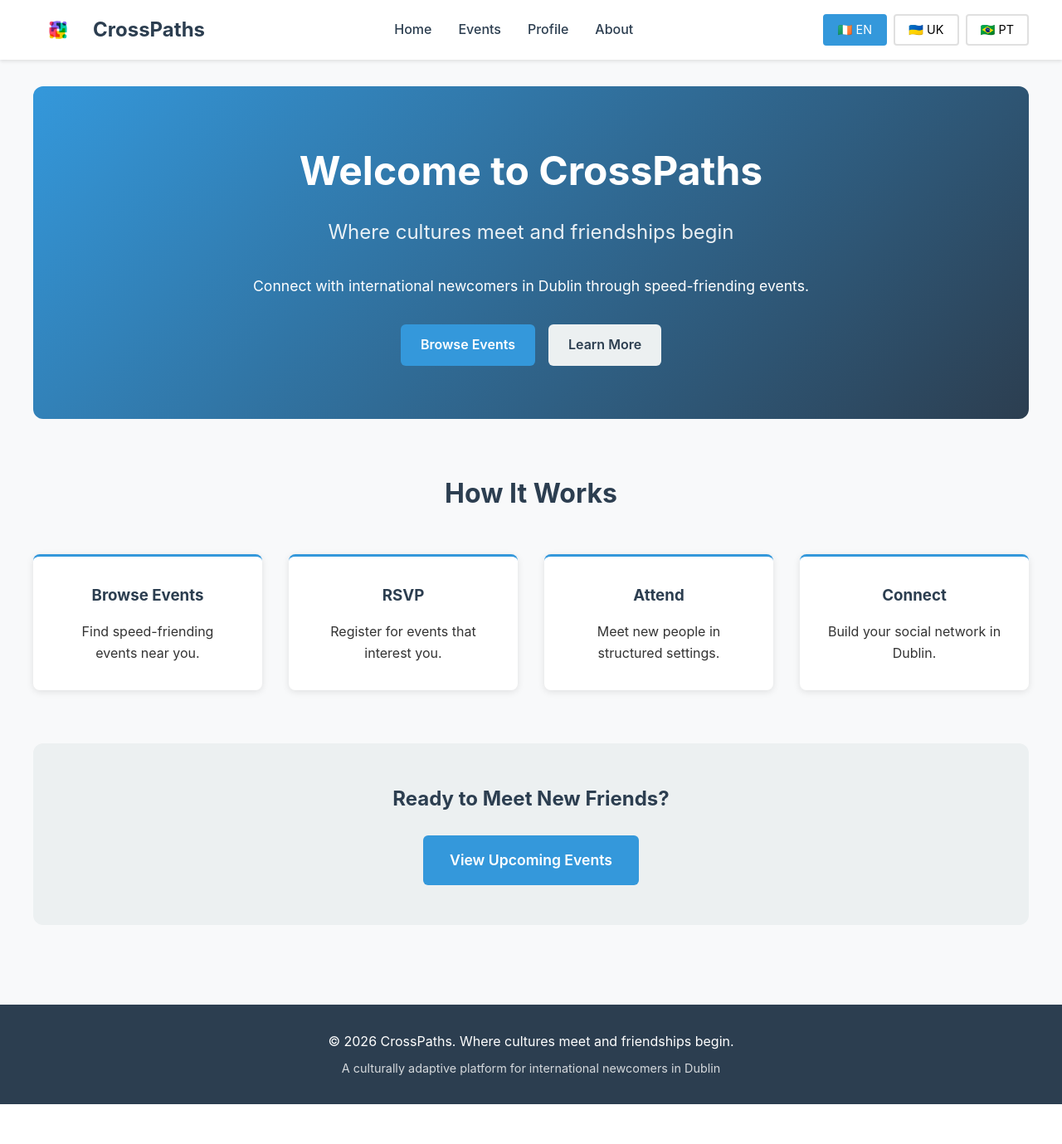
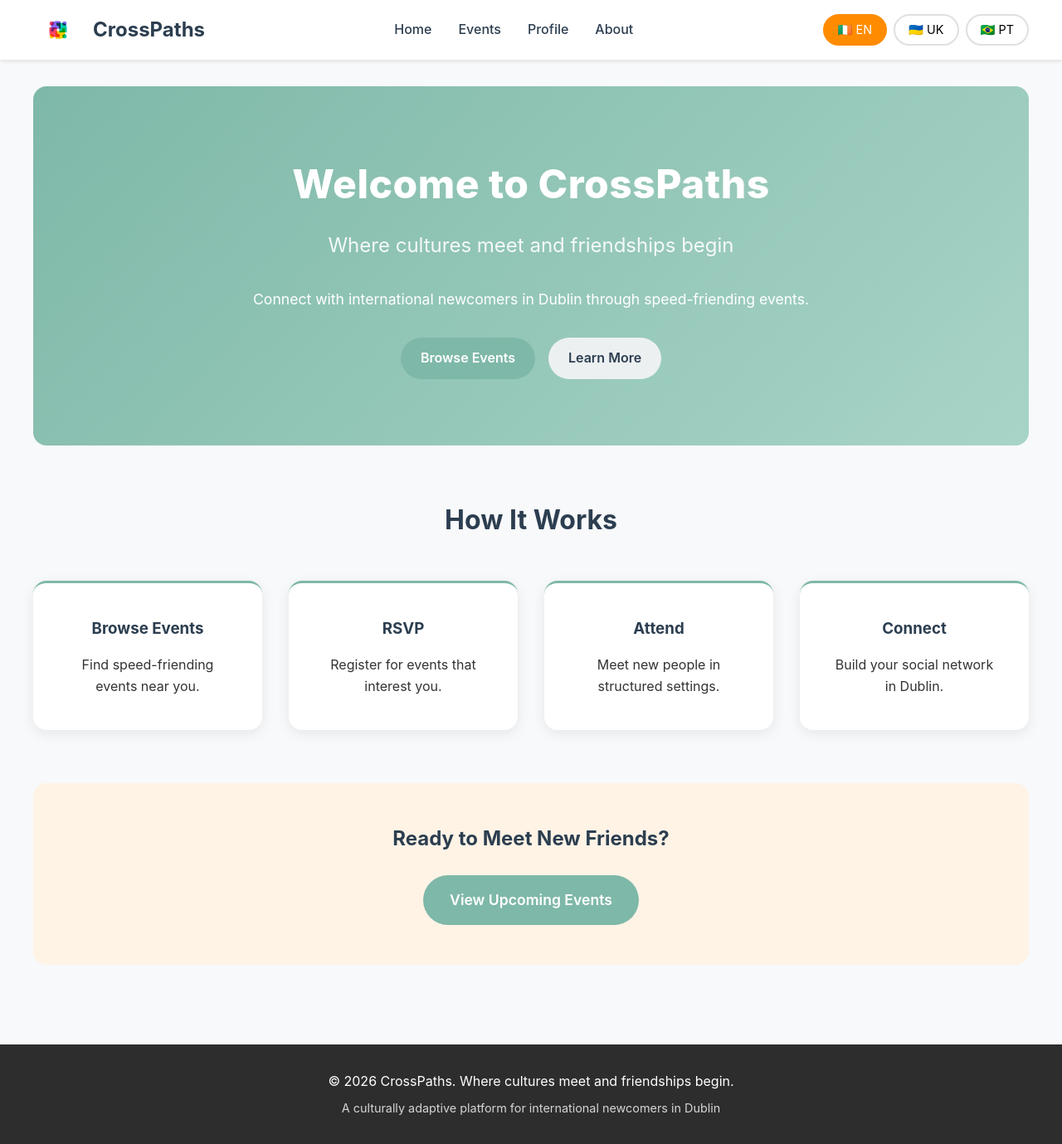
Before and after one commit to Y-A-N-C-H-A-2/SDEV_Project, a Flask app: page / in a window 1280 px wide. Shown: the whole page at 83% size. Before the commit the page ends 1331 px from the top, so only its background shows below. Run offline with Flask 3, Linux system fonts and the light colour scheme.

Commit message:
Restyle CrossPaths with Bumble BFF-inspired design and update README documentation
Co-authored-by: Y-A-N-C-H-A-2 <259068454+Y-A-N-C-H-A-2@users.noreply.github.com>

```diff
--- a/CrossPaths/static/css/main.css
+++ b/CrossPaths/static/css/main.css
@@ -14,7 +15,7 @@
 }
 
 body {
-    font-family: -apple-system, BlinkMacSystemFont, 'Segoe UI', Roboto, Oxygen, Ubuntu, Cantarell, sans-serif;
+    font-family: 'Inter', -apple-system, BlinkMacSystemFont, 'Segoe UI', Roboto, Oxygen, Ubuntu, Cantarell, sans-serif;
     line-height: 1.6;
     color: #333;
     background-color: #f8f9fa;
@@ -96,19 +97,19 @@ button {
     padding: 0.5rem 1rem;
     border: 2px solid #e0e0e0;
     background: white;
-    border-radius: 4px;
+    border-radius: 20px;
     font-size: 0.9rem;
     transition: all 0.3s;
 }
 
 .locale-btn:hover {
-    border-color: #3498db;
+    border-color: #FF8C00;
 }
 
 .locale-btn.active {
-    background: #3498db;
+    background: #FF8C00;
     color: white;
-    border-color: #3498db;
+    border-color: #FF8C00;
 }
 
 /* ==========================================
@@ -125,7 +126,7 @@ button {
    ========================================== */
 
 .footer {
-    background-color: #2c3e50;
+    background-color: #2D2D2D;
     color: white;
     padding: 2rem;
     text-align: center;
@@ -150,7 +151,7 @@ button {
 .btn {
     display: inline-block;
     padding: 0.75rem 1.5rem;
-    border-radius: 6px;
+    border-radius: 50px;
     font-weight: 600;
     transition: all 0.3s;
     border: none;
@@ -158,12 +159,12 @@ button {
 }
 
 .btn-primary {
-    background-color: #3498db;
+    background-color: #FF8C00;
     color: white;
 }
 
 .btn-primary:hover {
-    background-color: #2980b9;
+    background-color: #E07B00;
 }
 
 .btn-secondary {
@@ -211,15 +212,17 @@ button {
 
 .hero {
     text-align: center;
-    padding: 4rem 2rem;
-    background: linear-gradient(135deg, #667eea 0%, #764ba2 100%);
+    padding: 5rem 2rem;
+    background: linear-gradient(135deg, #FF8C00 0%, #FFB347 100%);
     color: white;
-    border-radius: 12px;
+    border-radius: 16px;
     margin-bottom: 4rem;
 }
 
 .hero-title {
     font-size: 3rem;
+    font-weight: 800;
+    letter-spacing: 0.01em;
     margin-bottom: 1rem;
 }
 
@@ -262,10 +265,16 @@ button {
 
 .feature-card {
     background: white;
-    padding: 2rem;
-    border-radius: 8px;
-    box-shadow: 0 2px 8px rgba(0,0,0,0.1);
+    padding: 2.5rem;
+    border-radius: 16px;
+    box-shadow: 0 4px 16px rgba(0,0,0,0.08);
     text-align: center;
+    transition: all 0.3s ease;
+}
+
+.feature-card:hover {
+    transform: translateY(-4px);
+    box-shadow: 0 8px 24px rgba(0,0,0,0.12);
 }
 
 .feature-number,
@@ -288,8 +297,8 @@ button {
 .cta-section {
     text-align: center;
     padding: 3rem;
-    background: #ecf0f1;
-    border-radius: 12px;
+    background: #FFF3E6;
+    border-radius: 16px;
 }
 
 .cta-section h2 {
@@ -637,22 +654,27 @@ button {
 /* ==========================================
    LOCALE-SPECIFIC STYLES: IRISH (en_IE)
    Low Uncertainty Avoidance, High Individualism - Minimal, Direct
+   Soft sage/mint pastel colour palette
    ========================================== */
 
 .locale-en_IE .hero {
-    background: linear-gradient(135deg, #3498db 0%, #2c3e50 100%);
+    background: linear-gradient(135deg, #7EB8A8 0%, #A8D4C7 100%);
 }
 
 .locale-en_IE .feature-card {
-    border-top: 3px solid #3498db;
+    border-top: 3px solid #7EB8A8;
 }
 
 .locale-en_IE .btn-primary {
-    background-color: #3498db;
+    background-color: #7EB8A8;
+}
+
+.locale-en_IE .btn-primary:hover {
+    background-color: #6AA396;
 }
 
 .locale-en_IE .event-card-minimal {
-    border-left: 3px solid #3498db;
+    border-left: 3px solid #7EB8A8;
 }
 
 .locale-en_IE .event-info-minimal {
--- a/CrossPaths/static/js/main.js
+++ b/CrossPaths/static/js/main.js
@@ -168,7 +168,7 @@ function showNotification(message, type = 'info') {
         top: 20px;
         right: 20px;
         padding: 1rem 1.5rem;
-        background: ${type === 'success' ? '#27ae60' : '#3498db'};
+        background: ${type === 'success' ? '#27ae60' : '#FF8C00'};
         color: white;
         border-radius: 6px;
         box-shadow: 0 4px 12px rgba(0,0,0,0.2);
```
Also changed, not shown: other parts of CrossPaths/static/css/main.css (+35 -26 lines), CrossPaths/QUICKSTART.md (+3 -3 lines), CrossPaths/README.md, README.md.
